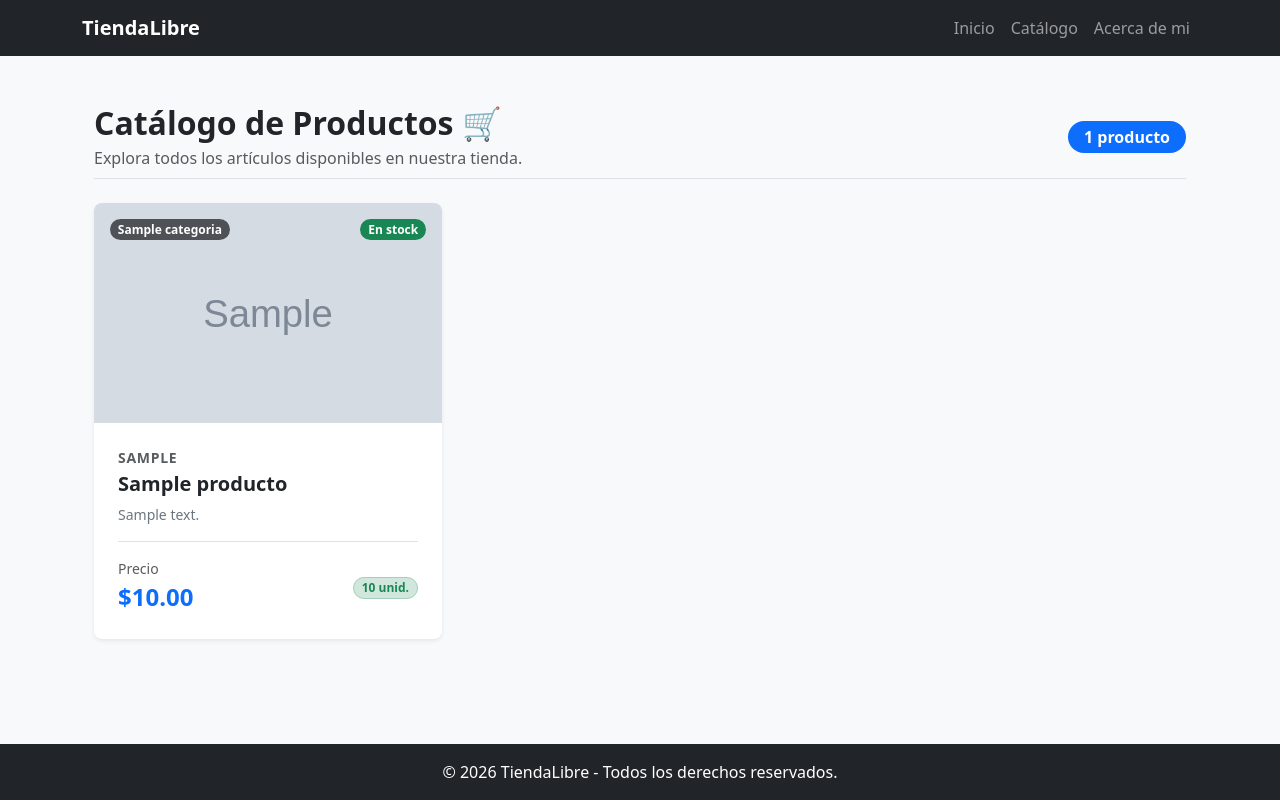
After one commit to Villada-PG3/trabajo-practico-tienda-libre-benjaferra, a Django app: page /catalogo/ in a window 1280 px wide. The commit adds this page. Run offline with Django 5.2, Linux system fonts and the light colour scheme; tables that the repository leaves empty hold one stand-in row (values such as "Sample post"); grey boxes marked "Sample" are stand-in pictures.

Commit message:
feat: catalogo dinámico conectado con el ORM.

```diff
--- a/TiendaLibre/models.py
+++ b/TiendaLibre/models.py
@@ -24,7 +24,7 @@ class Producto(models.Model):
     marca = models.CharField(max_length=100, blank=True, null=True)
     imagen = models.ImageField(upload_to='productos/', blank=True, null=True)
     categoria = models.ForeignKey(categoria, on_delete=models.CASCADE, related_name='productos')
-
+    activo = models.BooleanField(default=True)
     class Meta:
         verbose_name = 'Producto'
         verbose_name_plural = 'Productos'
--- a/TiendaLibre/templates/tiendalibre/_navbar.html
+++ b/TiendaLibre/templates/tiendalibre/_navbar.html
@@ -15,7 +15,10 @@
           <a class="nav-link" href="{% url 'home' %}">Inicio</a>
         </li>
         <li class="nav-item">
-          <a class="nav-link" href="{% url 'acerca_de' %}">Acerca de mi</a>
+          <a class="nav-link" href="{% url 'catalogo' %}">Catálogo</a>
+        </li>
+        <li class="nav-item">
+          <a class="nav-link" href="{% url 'acerca_de_mi' %}">Acerca de mi</a>
         </li>
       </ul>
     </div>
--- /dev/null
+++ b/TiendaLibre/templates/tiendalibre/catalogo.html
@@ -0,0 +1,129 @@
+{% extends "tiendalibre/base.html" %}
+
+{% block title %}Catálogo de Productos - TiendaLibre{% endblock %}
+
+{% block content %}
+<div class="container py-4">
+    <!-- Encabezado principal -->
+    <div class="d-flex justify-content-between align-items-center mb-4 pb-2 border-bottom">
+        <div>
+            <h1 class="h2 fw-bold text-dark mb-1">Catálogo de Productos 🛒</h1>
+            <p class="text-muted mb-0">Explora todos los artículos disponibles en nuestra tienda.</p>
+        </div>
+        <span class="badge bg-primary rounded-pill fs-6 px-3 py-2">
+            {{ productos|length }} {% if productos|length == 1 %}producto{% else %}productos{% endif %}
+        </span>
+    </div>
+
+    <!-- Rejilla de productos -->
+    <div class="row row-cols-1 row-cols-sm-2 row-cols-lg-3 g-4">
+        {% for producto in productos %}
+            <div class="col">
+                <article class="card h-100 border-0 shadow-sm rounded-3 overflow-hidden product-card">
+
+                    <!-- Imagen del producto / Placeholder si no hay imagen -->
+                    <div class="position-relative bg-light text-center d-flex align-items-center justify-content-center" style="height: 220px;">
+                        {% if producto.imagen %}
+                            <img src="{{ producto.imagen.url }}" class="card-img-top h-100 w-100 object-fit-cover" alt="{{ producto.nombre }}">
+                        {% else %}
+                            <div class="text-secondary opacity-50">
+                                <i class="bi bi-box-seam display-4"></i>
+                                <p class="small mb-0">Sin imagen</p>
+                            </div>
+                        {% endif %}
+
+                        <!-- Etiqueta de Categoría flotante -->
+                        {% if producto.categoria %}
+                            <span class="position-absolute top-0 start-0 m-3 badge bg-dark bg-opacity-75 text-white backdrop-blur rounded-pill">
+                                {{ producto.categoria.nombre }}
+                            </span>
+                        {% endif %}
+
+                        <!-- Etiqueta de Stock flotante -->
+                        {% if producto.stock > 0 %}
+                            <span class="position-absolute top-0 end-0 m-3 badge bg-success rounded-pill">
+                                En stock
+                            </span>
+                        {% else %}
+                            <span class="position-absolute top-0 end-0 m-3 badge bg-danger rounded-pill">
+                                Sin stock
+                            </span>
+                        {% endif %}
+                    </div>
+
+                    <!-- Cuerpo de la tarjeta -->
+                    <div class="card-body d-flex flex-column p-4">
+                        {% if producto.marca %}
+                            <span class="text-uppercase text-muted fw-bold small tracking-wider mb-1">
+                                {{ producto.marca }}
+                            </span>
+                        {% endif %}
+
+                        <h2 class="h5 card-title text-dark fw-semibold mb-2">
+                            {{ producto.nombre }}
+                        </h2>
+
+                        <p class="card-text text-secondary small flex-grow-1 mb-3">
+                            {{ producto.descripcion|truncatechars:90 }}
+                        </p>
+
+                        <!-- Pie de la tarjeta con precio y stock en números -->
+                        <div class="pt-3 border-top d-flex justify-content-between align-items-center mt-auto">
+                            <div>
+                                <span class="text-muted small d-block">Precio</span>
+                                {% if producto.precio %}
+                                    <span class="fs-4 fw-bold text-primary">${{ producto.precio|floatformat:2 }}</span>
+                                {% else %}
+                                    <span class="badge bg-warning text-dark">{{ producto.precio|default:"Consultar" }}</span>
+                                {% endif %}
+                            </div>
+
+                            <div class="text-end">
+                                {% if producto.stock > 0 %}
+                                    <span class="badge bg-success-subtle text-success border border-success-subtle rounded-pill px-2 py-1 small">
+                                        {{ producto.stock }} unid.
+                                    </span>
+                                {% else %}
+                                    <span class="badge bg-danger-subtle text-danger border border-danger-subtle rounded-pill px-2 py-1 small">
+                                        Agotado
+                                    </span>
+                                {% endif %}
+                            </div>
+                        </div>
+                    </div>
+
+                </article>
+            </div>
+        {% empty %}
+            <!-- Estado si no hay productos disponibles -->
+            <div class="col-12 w-100">
+                <div class="text-center py-5 bg-light rounded-3 border">
+                    <i class="bi bi-inbox display-1 text-muted"></i>
+                    <h3 class="mt-3 text-secondary">No hay productos en el catálogo</h3>
+                    <p class="text-muted mb-0">Por el momento no se han publicado artículos para mostrar.</p>
+                </div>
+            </div>
+        {% endfor %}
+    </div>
+</div>
+
+<!-- Estilos CSS adicionales para efectos visuales -->
+<style>
+    .product-card {
+        transition: transform 0.25s ease, box-shadow 0.25s ease;
+    }
+    .product-card:hover {
+        transform: translateY(-5px);
+        box-shadow: 0 0.5rem 1.5rem rgba(0, 0, 0, 0.12) !important;
+    }
+    .object-fit-cover {
+        object-fit: cover;
+    }
+    .backdrop-blur {
+        backdrop-filter: blur(4px);
+    }
+    .tracking-wider {
+        letter-spacing: 0.05em;
+    }
+</style>
+{% endblock %}
--- a/TiendaLibre/urls.py
+++ b/TiendaLibre/urls.py
@@ -4,11 +4,5 @@ from . import views
 urlpatterns = [
     path('', views.home, name='home'),
     path('acerca-de-mi/', views.acerca_de_mi, name='acerca_de_mi'),
+    path('catalogo/', views.catalogo, name='catalogo'),
 ]
-
-
-urlpatterns = [
-    path('', views.home, name='home'),
-    # Cambia views.acerca_de por views.acerca_de_mi:
-    path('acerca-de-mi/', views.acerca_de_mi, name='acerca_de'),
-]
--- a/TiendaLibre/views.py
+++ b/TiendaLibre/views.py
@@ -1,5 +1,5 @@
 from tkinter import NO
-
+from .models import Producto
 from django.shortcuts import render
 
 # Create your views here.
@@ -11,22 +11,14 @@ class HolaTemplateView(TemplateView):
 
 
 def home(request):
-    productos_destacados = [
-        {'nombre': 'Auriculares Sony WH-1000XM5', 'marca': 'Sony', 'descripcion': 'Cancelación de ruido y hasta 30 horas de batería.', 'precio': 349.99, 'stock': 8},
-        {'nombre': 'iPhone 15', 'marca': 'Apple', 'descripcion': 'Pantalla Super Retina XDR y cámara principal de 48 MP.', 'precio': 799.00, 'stock': 0},
-        {'nombre': 'Notebook Galaxy Book4', 'marca': 'Samsung', 'descripcion': 'Laptop liviana con procesador Intel Core y pantalla Full HD.', 'precio': None, 'stock': 4},
-        {'nombre': 'Nintendo Switch OLED', 'marca': 'Nintendo', 'descripcion': 'Consola híbrida con pantalla OLED de 7 pulgadas.', 'precio': 349.99, 'stock': 0},
-        {'nombre': 'Cafetera Nespresso Essenza Mini', 'marca': 'Nespresso', 'descripcion': 'Café espresso en cápsulas con diseño compacto.', 'precio': 129.90, 'stock': 12},
-        {'nombre': 'Zapatillas Air Max 270', 'marca': 'Nike', 'descripcion': 'Amortiguación visible y comodidad para todos los días.', 'precio': 159.99, 'stock': 3},
-    ]
-
-    context = {
-        'titulo': 'Productos de la semana',
-        'productos': productos_destacados,
-        'usuario_logueado': True
-    }
+    productos = Producto.objects.filter(activo=True).order_by('-fecha_creacion')[:3]
+    context = {'productos': productos, 'titulo': 'Ultimas novedades', 'usuario_logueado': True,}
     return render(request, 'tiendalibre/home.html', context)
 
+def catalogo(request):
+    productos = Producto.objects.filter(activo=True).order_by('categoria', 'nombre')
+    context = {'productos': productos}
+    return render(request, 'tiendalibre/catalogo.html', context)
 
 def acerca_de_mi(request):
     return render(request, 'tiendalibre/acerca-de-mi.html')
```
Also changed, not shown: TiendaLibre/templates/tiendalibre/home.html (+8 -0 lines), TiendaLibre/migrations/0006_producto_activo.py (added).
